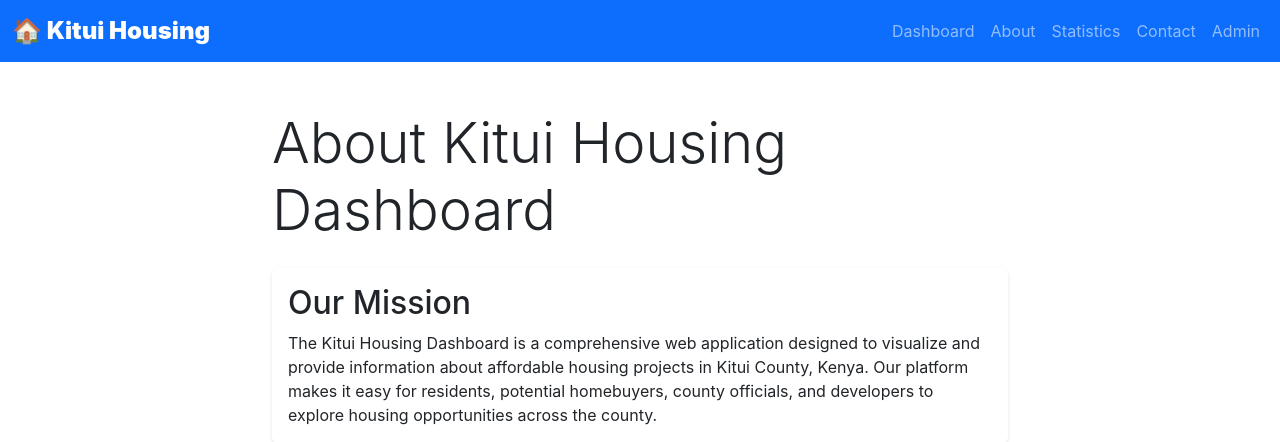
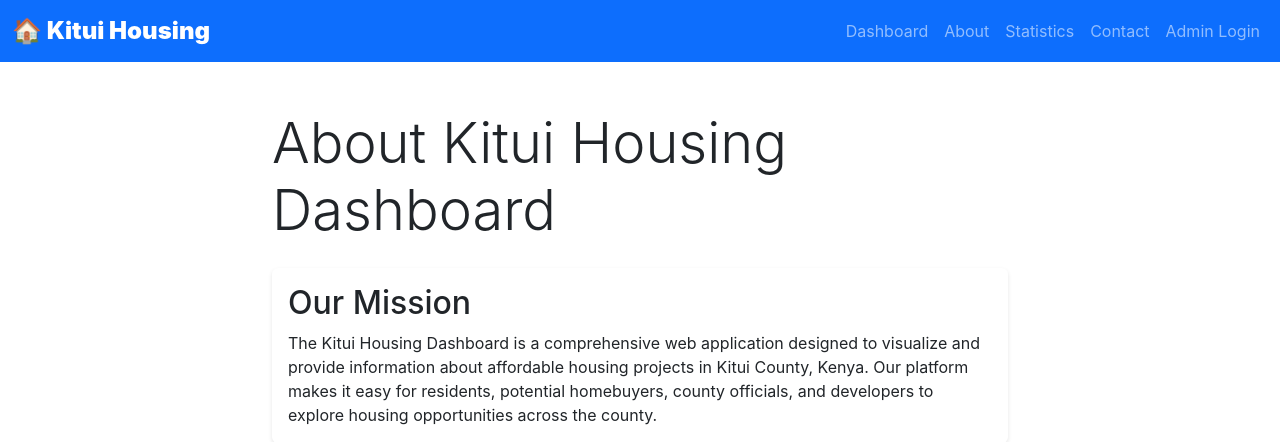
Before and after one commit to ClementNdome/housin, a Flask app: page /about in a window 1280 px wide. Shown: the top 442 px of the page. Run offline with Flask 3, Linux system fonts and the light colour scheme; some libraries are stand-ins or nearby versions.

Commit message:
Update admin navigation links to display conditional access based on user authentication status.

```diff
--- a/templates/base.html
+++ b/templates/base.html
@@ -39,7 +39,11 @@
                         <a class="nav-link" href="{{ url_for('contact') }}">Contact</a>
                     </li>
                     <li class="nav-item">
+                        {% if current_user.is_authenticated %}
                         <a class="nav-link" href="{{ url_for('admin') }}">Admin</a>
+                        {% else %}
+                        <a class="nav-link" href="{{ url_for('login') }}">Admin Login</a>
+                        {% endif %}
                     </li>
                 </ul>
             </div>
```
